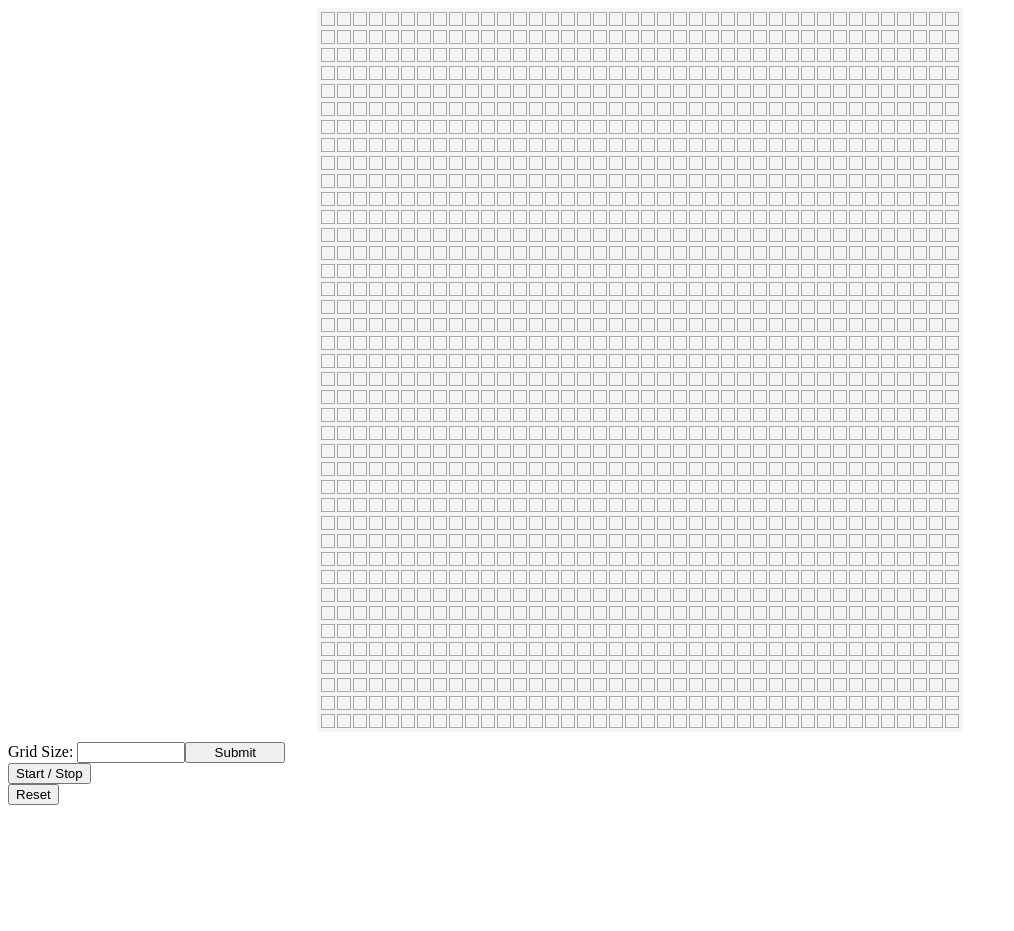
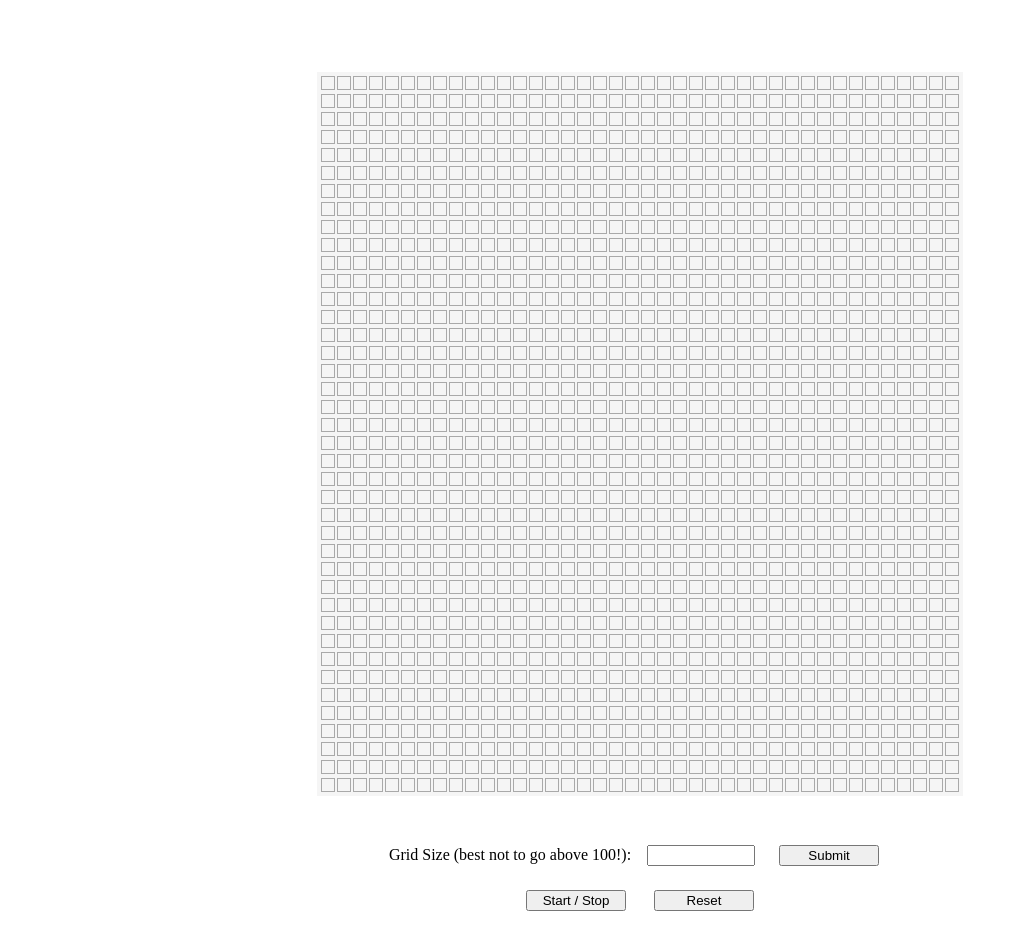
Before and after one commit to Ghazvinie/conways-game-of-life, a PHP site: page / in a window 1280 px wide. Shown: the whole page, without its empty margins (0-1014 px from the left). Before the commit the page ends 805 px from the top, so only its background shows below. Run offline with PHP 8.4, Linux system fonts and the light colour scheme.

Commit message:
updating some text and styling

```diff
--- a/gameOfLife.js
+++ b/gameOfLife.js
@@ -2,6 +2,7 @@ const startButton = document.getElementById('startBtn');
 const resetButton = document.getElementById('reset');
 const gridSubmit = document.getElementById('submitGrid');
 const gridSize = document.getElementById('gridSize');
+const gameRunning = document.querySelector('.game-running');
 
 // Default grid size
 let rows = 40;
@@ -28,6 +29,8 @@ gridSubmit.addEventListener('click', () => {
     createWorld();
     stop();
     running = !running;
+    gameRunning.classList.remove('running-active')
+
 });
 
 // Start world
@@ -35,9 +38,11 @@ gridSubmit.addEventListener('click', () => {
 startButton.addEventListener('click', () => {
     if (!running) {
         life();
+        gameRunning.classList.add('running-active')
         running = !running;
     } else {
         stop();
+        gameRunning.classList.remove('running-active')
         running = !running;
     }
 });
@@ -69,6 +74,8 @@ function resetWorld() {
         currentGeneration[rowIdx][cellIdx] = 0;
         nextGeneration[rowIdx][cellIdx] = 0;
     }));
+    running = !running;
+    gameRunning.classList.remove('running-active')
     stop();
 }
 
@@ -90,7 +97,7 @@ function createWorld() {
 
             // Add cell event listeners
             cell.addEventListener('click', selectCells);
-            cell.addEventListener('mouseover', function() {
+            cell.addEventListener('mouseover', function () {
                 if (mousedown) {
                     selectCells.call(this);
                 }
@@ -135,7 +142,7 @@ function getNeighboursCount(x, y) {
     } else
 
         // Top Right
-    if (x -1 < 0 && y + 1 > columns -1) {
+        if (x - 1 < 0 && y + 1 > columns - 1) {
             return [
                 [currentGeneration[x][y - 1]],
                 [currentGeneration[x + 1][y - 1]], [currentGeneration[x + 1][y]]
@@ -143,7 +150,7 @@ function getNeighboursCount(x, y) {
         } else
 
             // Bottom Left
-    if (x + 1 > rows -1 && y - 1 < 0) {
+            if (x + 1 > rows - 1 && y - 1 < 0) {
                 return [
                     [currentGeneration[x - 1][y]], [currentGeneration[x - 1][y + 1]],
                     [currentGeneration[x][y + 1]]
@@ -161,23 +168,23 @@ function getNeighboursCount(x, y) {
                     // Top edge
                     if (x - 1 < 0) {
                         return [
-            [currentGeneration[x][y - 1]],                                    [currentGeneration[x][y + 1]],
+                            [currentGeneration[x][y - 1]], [currentGeneration[x][y + 1]],
                             [currentGeneration[x + 1][y - 1]], [currentGeneration[x + 1][y]], [currentGeneration[x + 1][y + 1]]
                         ].filter(cell => cell[0] === 1).length;
                     } else
 
                         // Bottom edge
-    if (x + 1 > rows -1) {
+                        if (x + 1 > rows - 1) {
                             return [
-            [currentGeneration[x - 1][y - 1]],    [currentGeneration[x -1][y]], [currentGeneration[x -1 ][y + 1]],
-            [currentGeneration[x][y - 1]],                                      [currentGeneration[x][y + 1]]
+                                [currentGeneration[x - 1][y - 1]], [currentGeneration[x - 1][y]], [currentGeneration[x - 1][y + 1]],
+                                [currentGeneration[x][y - 1]], [currentGeneration[x][y + 1]]
                             ].filter(cell => cell[0] === 1).length;
                         } else
 
                             // Right edge
-    if (y + 1 > columns - 1){
+                            if (y + 1 > columns - 1) {
                                 return [
-            [currentGeneration[x - 1][y - 1]], [currentGeneration[x -1 ][y]],
+                                    [currentGeneration[x - 1][y - 1]], [currentGeneration[x - 1][y]],
                                     [currentGeneration[x][y - 1]],
                                     [currentGeneration[x + 1][y - 1]], [currentGeneration[x + 1][y]]
                                 ].filter(cell => cell[0] === 1).length;
@@ -186,7 +193,7 @@ function getNeighboursCount(x, y) {
                                 // Left edge
                                 if (y - 1 < 0) {
                                     return [
-            [currentGeneration[x - 1][y]], [currentGeneration[x -1 ][y + 1]],
+                                        [currentGeneration[x - 1][y]], [currentGeneration[x - 1][y + 1]],
                                         [currentGeneration[x][y + 1]],
                                         [currentGeneration[x + 1][y]], [currentGeneration[x + 1][y + 1]]
                                     ].filter(cell => cell[0] === 1).length;
@@ -194,17 +201,17 @@ function getNeighboursCount(x, y) {
                                     // Middle
                                     return [
                                         [currentGeneration[x - 1][y - 1]], [currentGeneration[x - 1][y]], [currentGeneration[x - 1][y + 1]],
-            [currentGeneration[x][y - 1]],                                    [currentGeneration[x][y + 1]],
-            [currentGeneration[x + 1][y -1]],[currentGeneration[x + 1][y]],   [currentGeneration[x + 1][y + 1]]
+                                        [currentGeneration[x][y - 1]], [currentGeneration[x][y + 1]],
+                                        [currentGeneration[x + 1][y - 1]], [currentGeneration[x + 1][y]], [currentGeneration[x + 1][y + 1]]
                                     ].filter(cell => cell[0] === 1).length;
                                 }
 }
 
 // Create the next generation
-function createNext(){
+function createNext() {
     currentGeneration.map((row, rowIdx) => row.map((cell, cellIdx) => {
         let liveNeighbours = getNeighboursCount(rowIdx, cellIdx);
-            if ((liveNeighbours < 2 || liveNeighbours > 3) && currentGeneration[rowIdx][cellIdx] === 1){
+        if ((liveNeighbours < 2 || liveNeighbours > 3) && currentGeneration[rowIdx][cellIdx] === 1) {
             nextGeneration[rowIdx][cellIdx] = 0;
         } else if (liveNeighbours === 3 && currentGeneration[rowIdx][cellIdx] === 0) {
             nextGeneration[rowIdx][cellIdx] = 1;
@@ -215,7 +222,7 @@ function createNext(){
 }
 
 // Update current generation to be next generation just generated
-function updateCurrent(){
+function updateCurrent() {
     currentGeneration.map((row, rowIdx) => row.map((cell, cellIdx) => {
         currentGeneration[rowIdx][cellIdx] = nextGeneration[rowIdx][cellIdx];
         nextGeneration[rowIdx][cellIdx] = 0;
@@ -227,9 +234,9 @@ function updateWorld() {
     let cell = '';
     currentGeneration.map((row, rowIdx) => row.map((cell, cellIdx) => {
         cell = document.getElementById(`${rowIdx}_${cellIdx}`);
-            if (currentGeneration[rowIdx][cellIdx] === 1){
+        if (currentGeneration[rowIdx][cellIdx] === 1) {
             cell.setAttribute('class', 'alive');
-            } else if (currentGeneration[rowIdx][cellIdx] === 0){
+        } else if (currentGeneration[rowIdx][cellIdx] === 0) {
             cell.setAttribute('class', 'dead');
         }
     }));
@@ -237,16 +244,16 @@ function updateWorld() {
 
 // Start life
 let interval;
-function life(){
+function life() {
     interval = setInterval(() => {
         createNext();
         updateCurrent();
         updateWorld();
-    },100);
+    }, 100);
 }
 
 // Pause life
-function stop () {
+function stop() {
     clearInterval(interval);
 }
 
--- a/index.html
+++ b/index.html
@@ -1,18 +1,27 @@
 <!DOCTYPE html>
 <html lang="en">
+
 <head>
     <meta charset="UTF-8">
     <meta http-equiv="X-UA-Compatible" content="IE=edge">
     <meta name="viewport" content="width=device-width, initial-scale=1.0">
     <link rel="stylesheet" href="./styles/gameOfLife.css">
 </head>
+
 <body>
     <div id="world">
     </div>
-    <label for="gridSize">Grid Size:</label>
-    <input type="text" id="gridSize" name="gridSize"><input id="submitGrid" type="submit" value="Submit">
-    <div><button id="startBtn" type="button">Start / Stop</button></div>
-    <div><button id="reset" type="button">Reset</button></div>
+
+    <div>
+        <p class="game-running">GAME RUNNING</p>
+        <label for="gridSize">Grid Size (best not to go above 100!):</label>
+        <input type="text" id="gridSize" name="gridSize"><input id="submitGrid" type="submit" value="Submit">
+    </div>
+    <div>
+        <button id="startBtn" type="button">Start / Stop</button>
+        <button id="reset" type="button">Reset</button>
+    </div>
+
     <script src="gameOfLife.js"></script>
 </body>
 
--- a/styles/gameOfLife.css
+++ b/styles/gameOfLife.css
@@ -1,15 +1,25 @@
+body {
+    display: flex;
+    align-items: center;
+    justify-items: center;
+    flex-direction: column;
+}
+
 #world {
-    padding-bottom: 10px;
+    margin-top: 4rem;
 }
+
 table {
     background-color: whitesmoke;
 }
+
 td {
     border: 1px solid darkgray;
     width: 10px;
     height: 10px;
 }
-#worldGrid{
+
+#worldGrid {
     margin-left: auto;
     margin-right: auto;
 }
@@ -17,6 +27,32 @@ td {
 .alive {
     background-color: green;
 }
+
 input {
     width: 100px;
+    margin: 0.75rem;
 }
+
+button {
+    width: 100px;
+    margin: 0.75rem;
+}
+
+.game-running {
+    text-align: center;
+    visibility: hidden;
+    color: red;
+    margin-top: 1rem;
+    margin-bottom: 0.2rem;
+}
+
+.running-active {
+    visibility: visible;
+    animation: blinker 1.5s linear infinite;
+}
+
+@keyframes blinker {
+    50% {
+        opacity: 0;
+    }
+}
```
Lines whose indentation alone changed are shown as unchanged.
